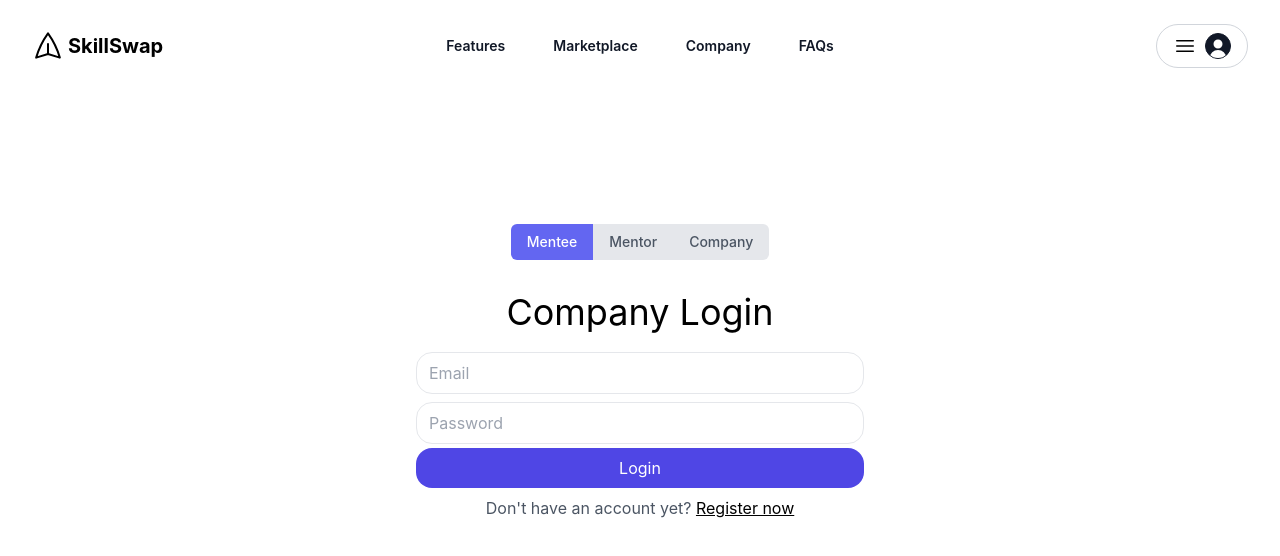
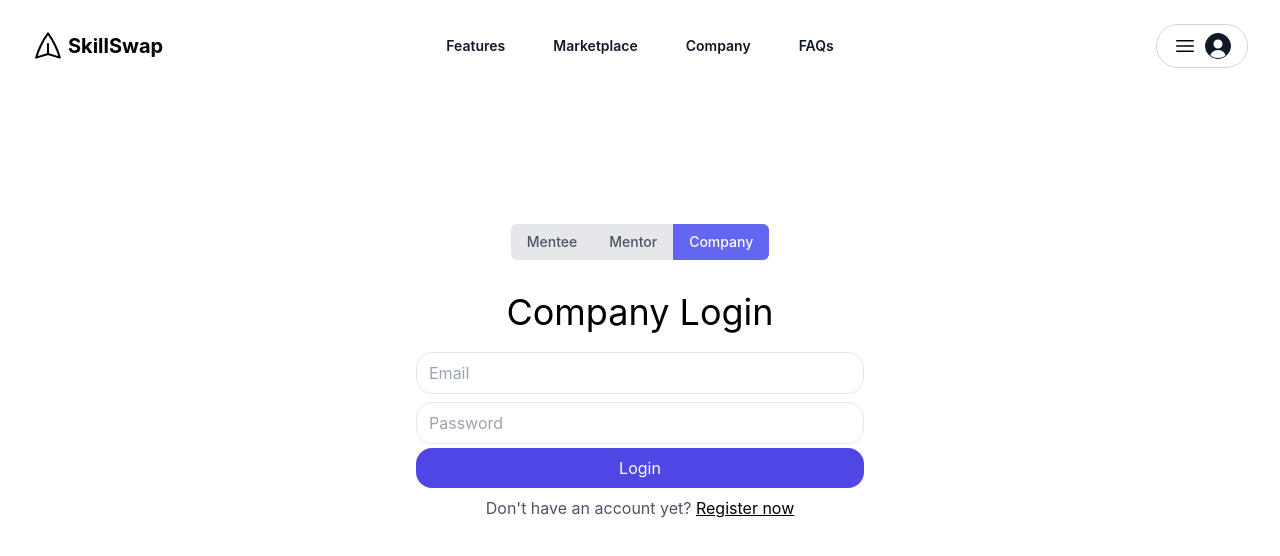
Before and after one commit to mravind2/mentorship, a React (Vite) app in the folder front-end/: page /company-login in a window 1280 px wide. Shown: the top 556 px of the page. Built offline with nearby package versions, Linux system fonts and the light colour scheme; no server answers.

Commit message:
toggle login

```diff
--- a/front-end/src/login/ToggleLogin.jsx
+++ b/front-end/src/login/ToggleLogin.jsx
@@ -1,19 +1,36 @@
-import { useState } from 'react';
-import { useNavigate } from 'react-router-dom';
+import { useState, useEffect } from 'react';
+import { useNavigate, useLocation } from 'react-router-dom';
 
 export default function ToggleLogin() {
-  const [selectedAccountType, setSelectedAccountType] = useState('mentee');
+  const location = useLocation();
   const navigate = useNavigate();
+
+  const getInitialAccountType = () => {
+    if (location.pathname === '/mentor-login') {
+      return 'mentor';
+    } else if (location.pathname === '/login') {
+      return 'mentee';
+    } else if (location.pathname === '/company-login') {
+      return 'company';
+    } else {
+      return 'mentee';
+    }
+  };
+
+  const [selectedAccountType, setSelectedAccountType] = useState(getInitialAccountType());
+
+  useEffect(() => {
+    if (selectedAccountType === 'mentor') {
+      navigate('/mentor-login');
+    } else if (selectedAccountType === 'mentee') {
+      navigate('/login');
+    } else if (selectedAccountType === 'company') {
+      navigate('/company-login');
+    }
+  }, [selectedAccountType, navigate]);
 
   const handleAccountTypeChange = (accountType) => {
     setSelectedAccountType(accountType);
-    if (accountType === 'mentor') {
-      navigate('/mentor-login');
-    } else if (accountType === 'mentee') {
-      navigate('/login');
-    } else if (accountType === 'company') {
-      navigate('/company-login');
-    }
   };
 
   return (
@@ -24,7 +41,7 @@ export default function ToggleLogin() {
           selectedAccountType === 'mentee'
             ? 'bg-indigo-500 text-white'
             : 'bg-gray-200 text-gray-600'
-        } flex items-center justify-center px-4 py-2 text-sm font-medium rounded-l-md focus:outline-none transition duration-200`}
+        } flex items-center justify-center px-4 py-2 text-sm font-medium rounded-l-md focus:outline-none`}
         onClick={() => handleAccountTypeChange('mentee')}
       >
         Mentee
@@ -35,7 +52,7 @@ export default function ToggleLogin() {
           selectedAccountType === 'mentor'
             ? 'bg-indigo-500 text-white'
             : 'bg-gray-200 text-gray-600'
-        } flex items-center justify-center px-4 py-2 text-sm font-medium focus:outline-none transition duration-200`}
+        } flex items-center justify-center px-4 py-2 text-sm font-medium focus:outline-none`}
         onClick={() => handleAccountTypeChange('mentor')}
       >
         Mentor
@@ -46,11 +63,12 @@ export default function ToggleLogin() {
           selectedAccountType === 'company'
             ? 'bg-indigo-500 text-white'
             : 'bg-gray-200 text-gray-600'
-        } flex items-center justify-center px-4 py-2 text-sm font-medium rounded-r-md focus:outline-none transition duration-200`}
+        } flex items-center justify-center px-4 py-2 text-sm font-medium rounded-r-md focus:outline-none`}
         onClick={() => handleAccountTypeChange('company')}
       >
         Company
       </button>
+
     </div>
   );
 }
```
